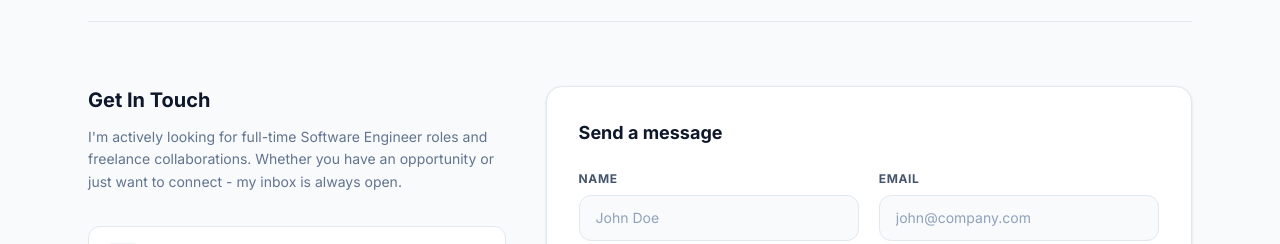
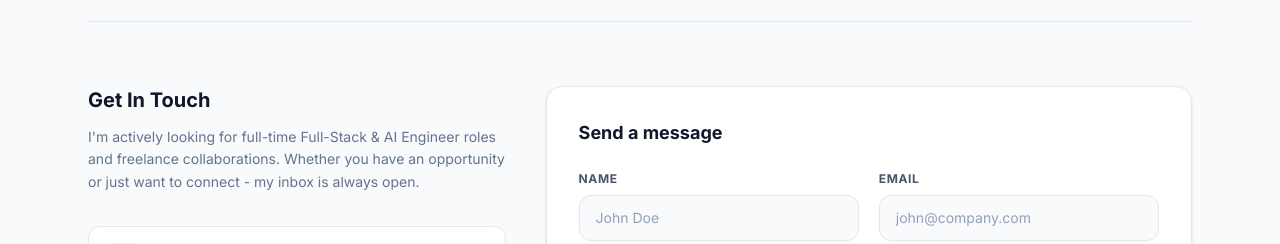
Before and after one commit to Laksopan23/laksopan, a React (Vite) app: page / in a window 1280 px wide. Shown: the part 6851-7095 px from the top of the page. Built offline with nearby package versions, Linux system fonts and the light colour scheme; no server answers.

Commit message:
UI: Synchronized role title in Contact section

```diff
--- a/src/components/Contact.tsx
+++ b/src/components/Contact.tsx
@@ -88,7 +88,7 @@ export default function Contact() {
             <div>
               <h3 className="text-xl font-bold text-slate-900 mb-3">Get In Touch</h3>
               <p className="text-slate-500 text-sm leading-relaxed">
-                I'm actively looking for full-time Software Engineer roles and freelance
+                I'm actively looking for full-time Full-Stack & AI Engineer roles and freelance
                 collaborations. Whether you have an opportunity or just want to connect - my inbox
                 is always open.
               </p>
```
